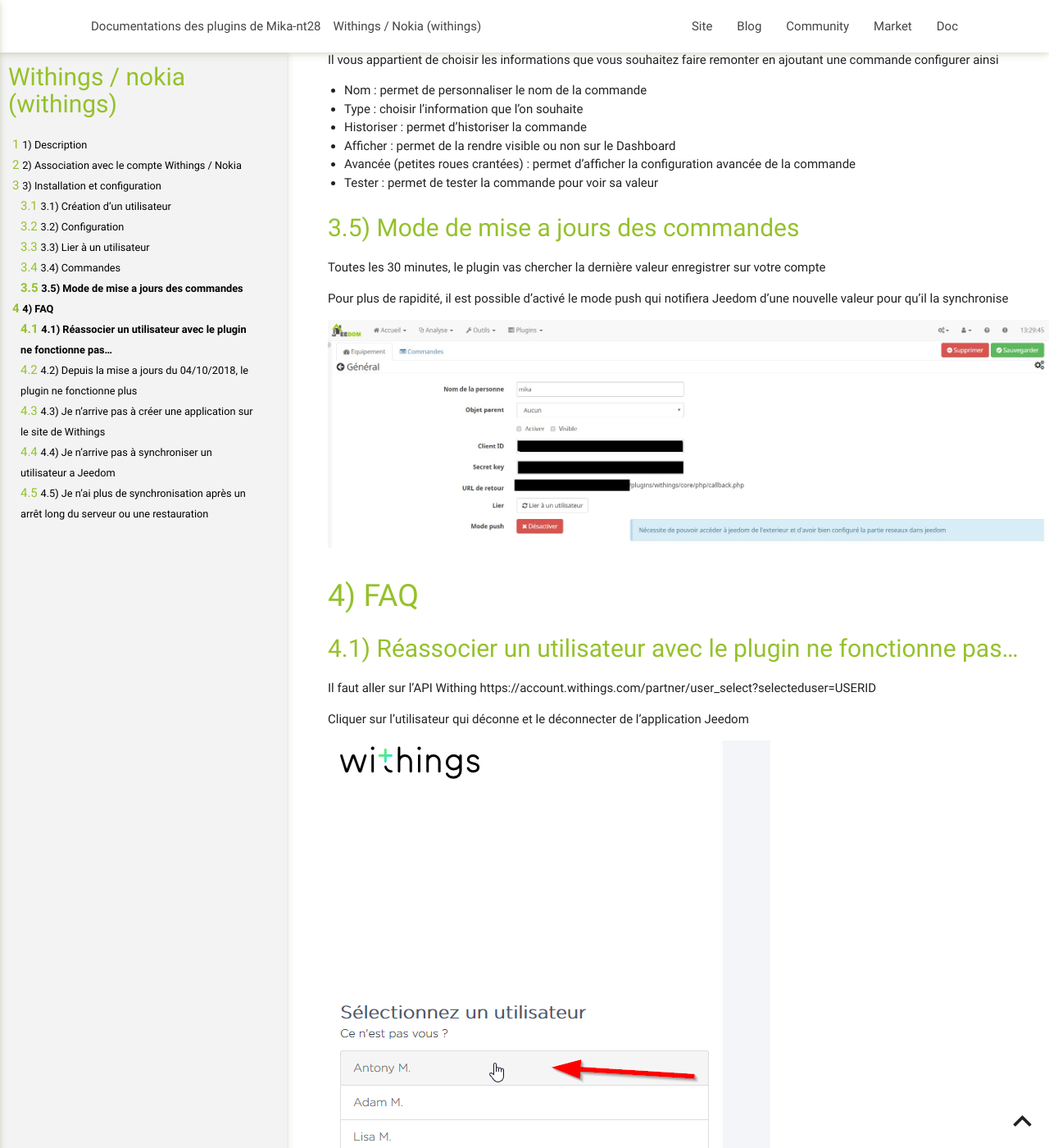
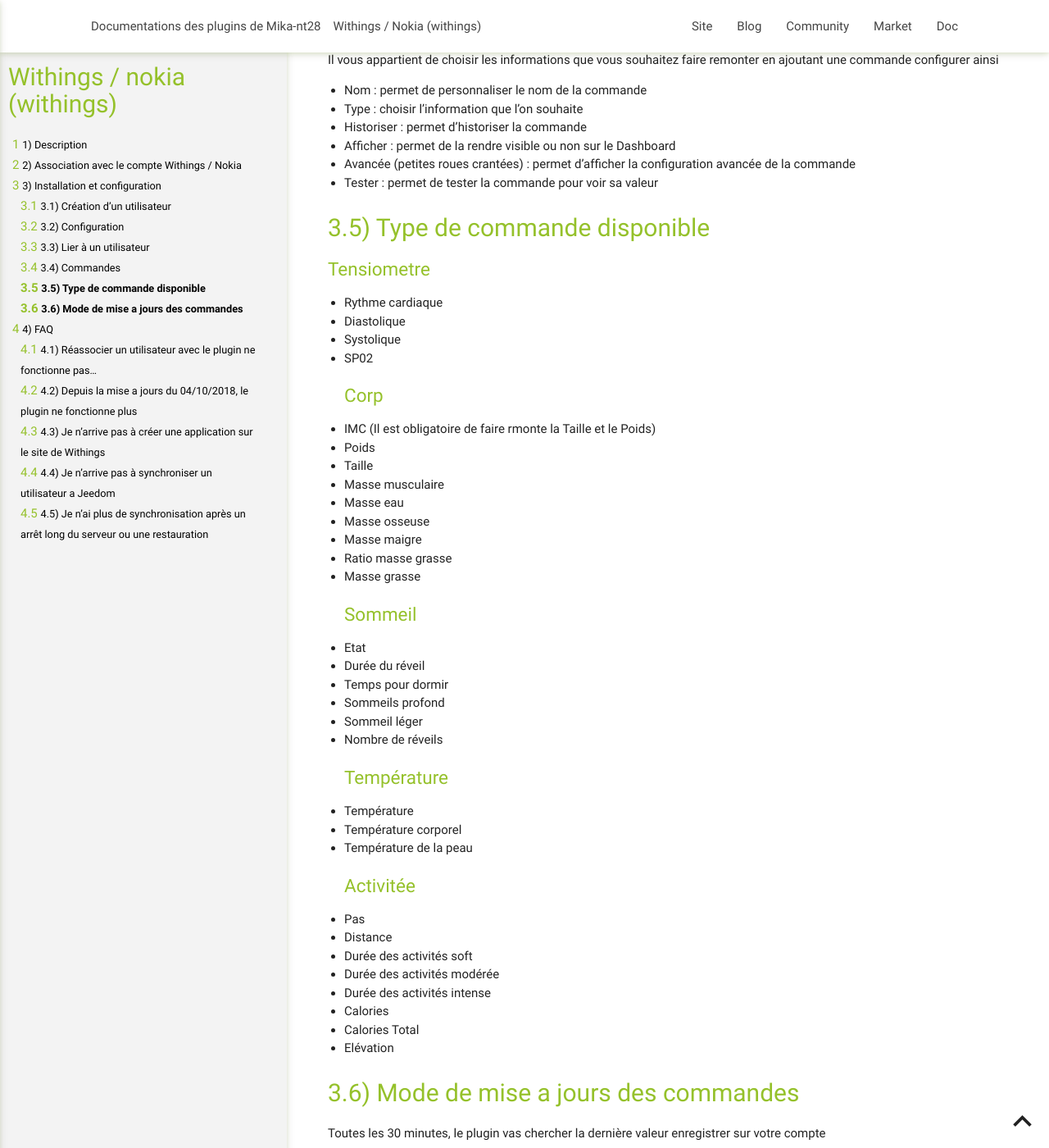
Before and after one commit to mika-nt28/Documentations, a Jekyll site: the page built from withings/fr_FR/index.md, in a window 1280 px wide and 1400 px high, scrolled down 4899 px. Shown: the whole window at 82% size. Built offline with Jekyll 4.4.1, drawn with Linux system fonts in a browser that asks for light colours.

Commit message:
Update index.md

```diff
--- a/withings/fr_FR/index.md
+++ b/withings/fr_FR/index.md
@@ -96,6 +96,45 @@
 * Avancée (petites roues crantées) : permet d'afficher la configuration avancée de la commande
 * Tester : permet de tester la commande pour voir sa valeur
 
+Type de commande disponible
+---------------------------
+
+### Tensiometre
+* Rythme cardiaque
+* Diastolique
+* Systolique
+* SP02
+### Corp
+* IMC (Il est obligatoire de faire rmonte la Taille et le Poids)
+* Poids
+* Taille
+* Masse musculaire
+* Masse eau
+* Masse osseuse
+* Masse maigre
+* Ratio masse grasse
+* Masse grasse
+### Sommeil
+* Etat
+* Durée du réveil
+* Temps pour dormir
+* Sommeils profond
+* Sommeil léger
+* Nombre de réveils
+### Température
+* Température
+* Température corporel
+* Température de la peau
+### Activitée
+* Pas
+* Distance
+* Durée des activités soft
+* Durée des activités modérée
+* Durée des activités intense
+* Calories
+* Calories Total
+* Elévation
+
 Mode de mise a jours des commandes
 ----------------------------------
 
```
